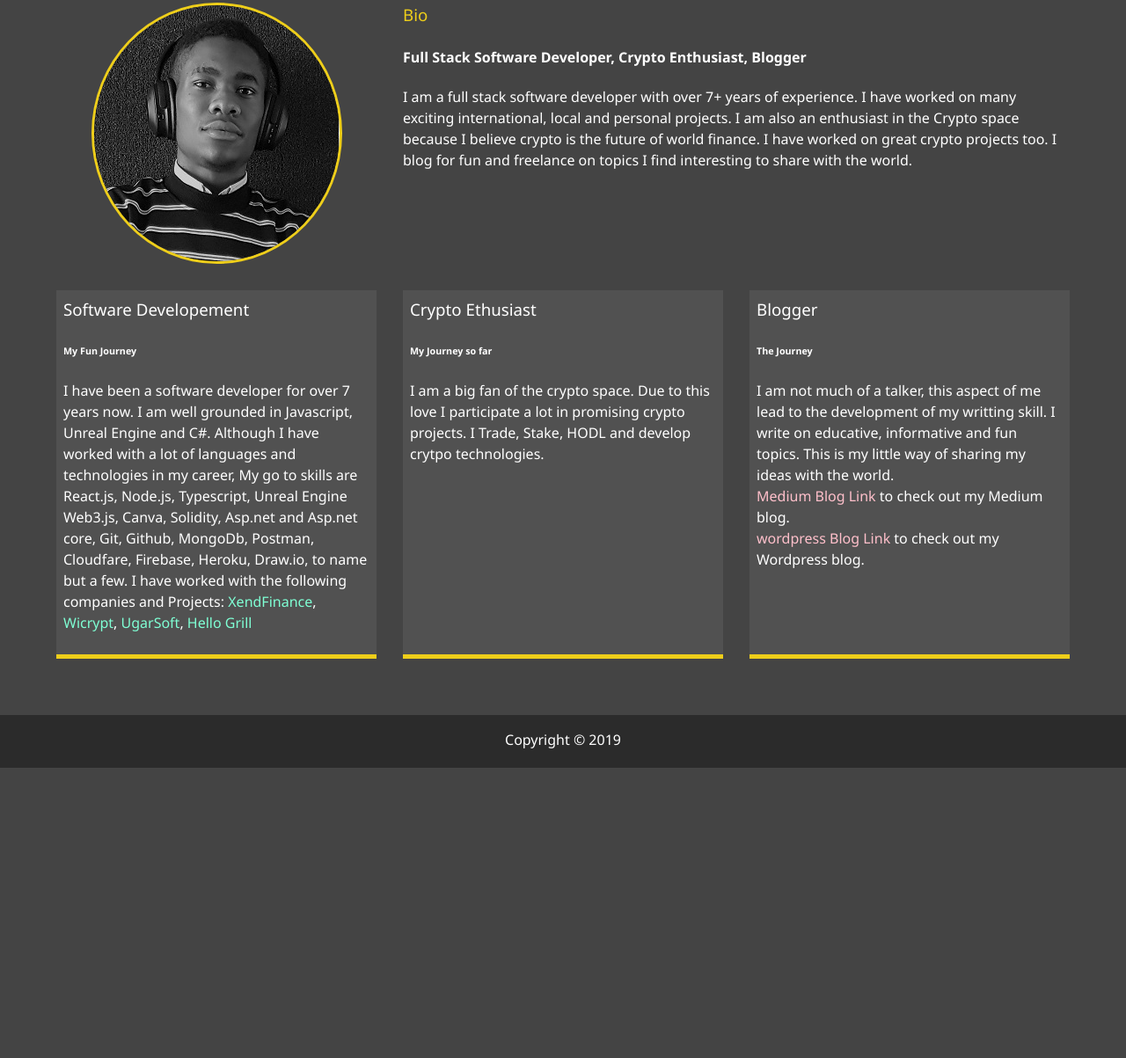
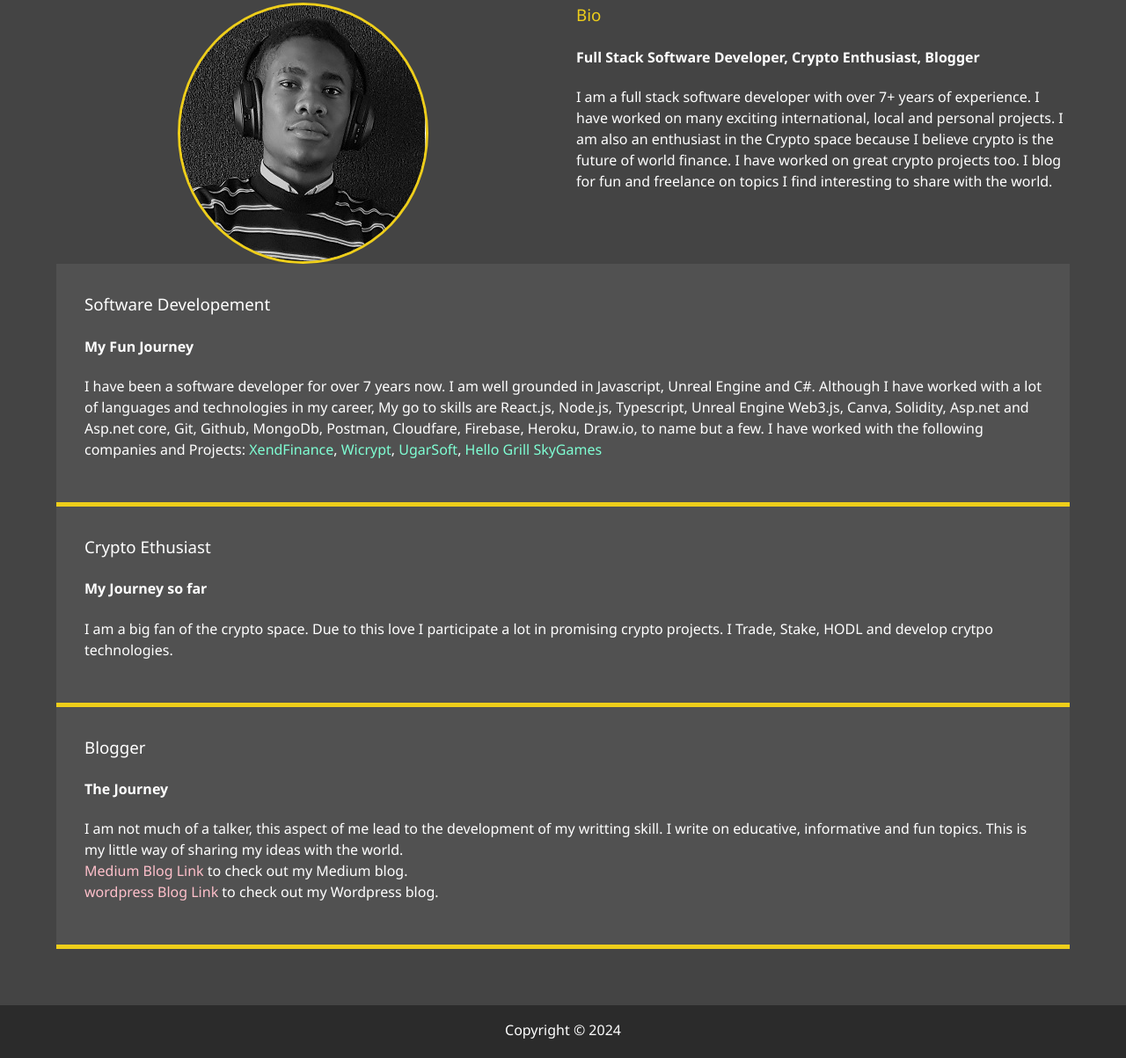
Before and after one commit to Jakoozi/my_portfolio_website, a plain HTML site: page dist/about.html in a window 1280 px wide. Shown: the part 279-1482 px from the top of the page at 88% size. Before the commit the page ends 1152 px from the top, so only its background shows below. Drawn offline with Linux system fonts and the light colour scheme.

Commit message:
refactored about page

```diff
--- a/dist/about.html
+++ b/dist/about.html
@@ -49,7 +49,7 @@
             <span class="text-secondary">Me</span>
         </h1>
         <h2 class="sm-heading">
-            What you dont know about me...
+            What you don't know about me...
         </h2>
         <div class="about-info">
             <img src="img/portrait6.jpg" alt="Ogba Anthony" class="bio-image">
@@ -60,9 +60,11 @@
                     local and personal projects. I am also an enthusiast in the Crypto space because I believe crypto is the future of world finance.
                     I have worked on great crypto projects too. I blog for fun and freelance on topics I find interesting to share with the world.</p>
             </div>
+        </div>
+        <div class="about-jobs">
             <div class="job job-1">
                 <h3>Software Developement</h3>
-                <h6>My Fun Journey</h6>
+                <h4>My Fun Journey</h4>
                 <p>I have been a software developer for over 7 years now. I am well grounded in Javascript, Unreal Engine and C#.
                     Although I have worked with a lot of languages and technologies in my career, My go to skills are
                     React.js, Node.js, Typescript, Unreal Engine Web3.js, Canva, Solidity, Asp.net and Asp.net core, Git, Github, MongoDb, Postman, Cloudfare, Firebase, Heroku,
@@ -72,18 +74,19 @@
                     <a href="https://wicrypt.com/" class="joblinks">Wicrypt</a>,
                     <a href="https://www.ugarsoft.com/" class="joblinks">UgarSoft</a>,
                     <a href="#" class="joblinks">Hello Grill</a>
+                    <a href="#" class="joblinks">SkyGames</a>
                 </p>
             </div>
             <div class="job job-2">
                 <h3>Crypto Ethusiast </h3>
-                <h6>My Journey so far</h6>
+                <h4>My Journey so far</h4>
                 <p>I am a big fan of the crypto space. Due to this love I participate a lot in promising
                     crypto projects. I Trade, Stake, HODL and develop crytpo technologies.
                 </p>
             </div>
             <div class="job job-3">
                 <h3>Blogger</h3>
-                <h6>The Journey</h6>
+                <h4>The Journey</h4>
                 <p>I am not much of a talker, this aspect of me lead to the development of my writting skill.
                     I write on educative, informative and fun topics. This is my little way of sharing my ideas with the world.
                     <br><a href="https://medium.com/@Jakoozi" class="bloglink">Medium Blog Link</a> to check out my Medium blog.
@@ -91,9 +94,11 @@
                 </p>
             </div>
         </div>
+
+
     </main>
     <footer id="main-footer">
-        Copyright &copy; 2019
+        Copyright &copy; 2024
     </footer>
 
     <script src="js/main.js"></script>
--- a/dist/css/main.css
+++ b/dist/css/main.css
@@ -167,25 +167,20 @@ main {
 .about-info {
   display: grid;
   grid-gap: 30px;
-  grid-template-areas: "bioimage bio bio"
- "job1 job2 job3";
-  grid-template-columns: repeat(3, 1fr); }
+  grid-template-areas: "bioimage bio";
+  grid-template-columns: repeat(2, 1fr);
+}
   .about-info .bio-image {
     grid-area: bioimage;
     margin: auto;
     border-radius: 50%;
     border: #eece1a 3px solid; }
   .about-info .bio {
-    grid-area: bio; }
-  .about-info .job-1 {
-    grid-area: job1; }
-  .about-info .job-2 {
-    grid-area: job2; }
-  .about-info .job-3 {
-    grid-area: job3; }
-  .about-info .job {
+    grid-area: bio;
+  }
+  .about-jobs .job {
     background: #515151;
-    padding: 0.5rem;
+    padding: 2rem;
     border-bottom: #eece1a 5px solid; }
 
 .projects {
```
